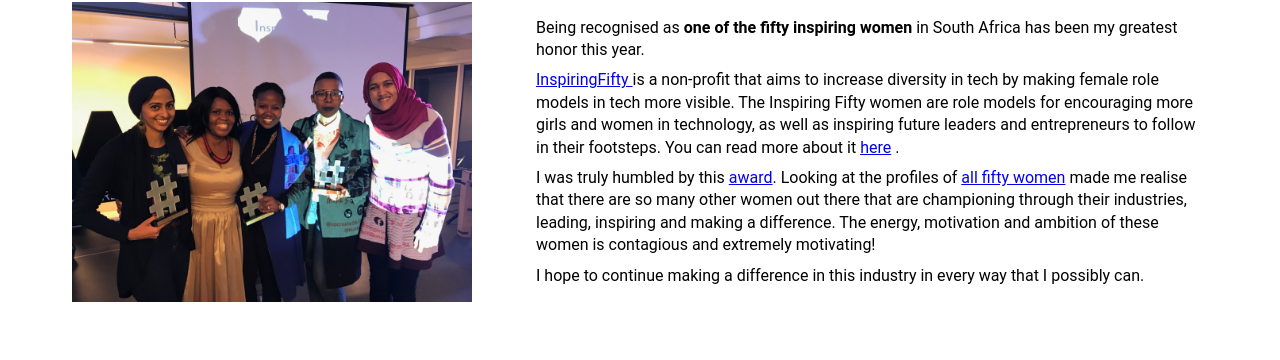
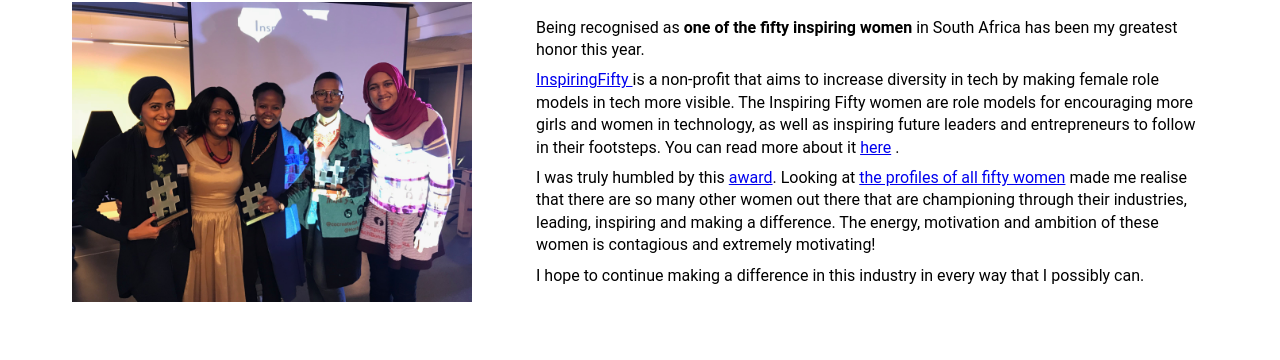
Before and after one commit to Ridhwana/Ridhwana.github.io, a Jekyll site: the page built from _posts/articles/2018-12-26-2018-reflections.html, in a window 1280 px wide and 900 px high, scrolled down 542 px. Shown: the part 92-452 px from the top of the window. Built offline with Jekyll 4.4.1, drawn with Linux system fonts in a browser that asks for light colours; part of the change alters nothing that is shown.

Commit message:
chore: typo

```diff
--- a/_posts/articles/2018-12-26-2018-reflections.html
+++ b/_posts/articles/2018-12-26-2018-reflections.html
@@ -44,7 +44,7 @@ categories: articles
       </p>
 
       <p>
-        I was truly humbled by this <a href="https://southafrica.inspiringfifty.org/ridhwana-khan">award</a>. Looking at the profiles of <a href="https://southafrica.inspiringfifty.org/inspiring-fifty-2018">all fifty women</a> made me realise that there are so many other women out there that are championing through their industries, leading, inspiring and making a difference. The energy, motivation and ambition of these women is contagious and extremely motivating!
+        I was truly humbled by this <a href="https://southafrica.inspiringfifty.org/ridhwana-khan">award</a>. Looking at <a href="https://southafrica.inspiringfifty.org/inspiring-fifty-2018">the profiles of all fifty women</a> made me realise that there are so many other women out there that are championing through their industries, leading, inspiring and making a difference. The energy, motivation and ambition of these women is contagious and extremely motivating!
       </p>
       <p>
         I hope to continue making a difference in this industry in every way that I possibly can.
```
